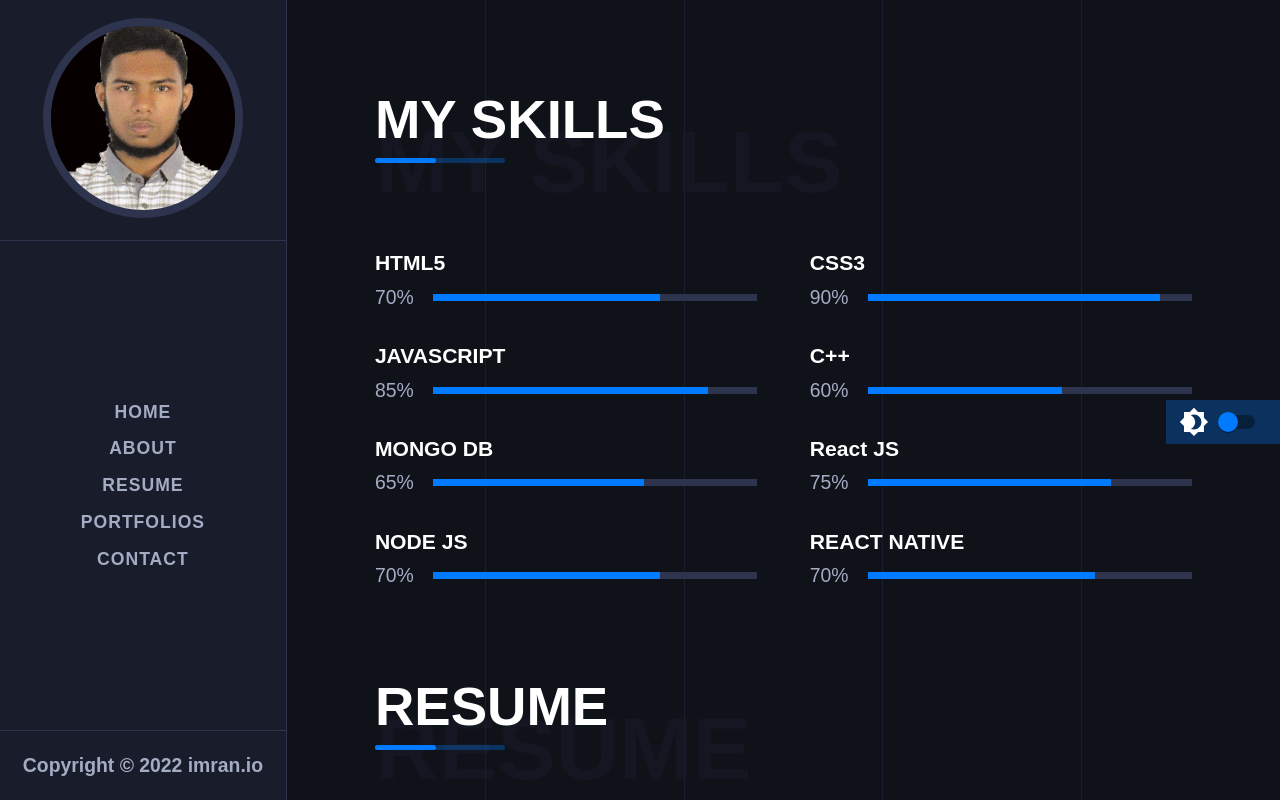
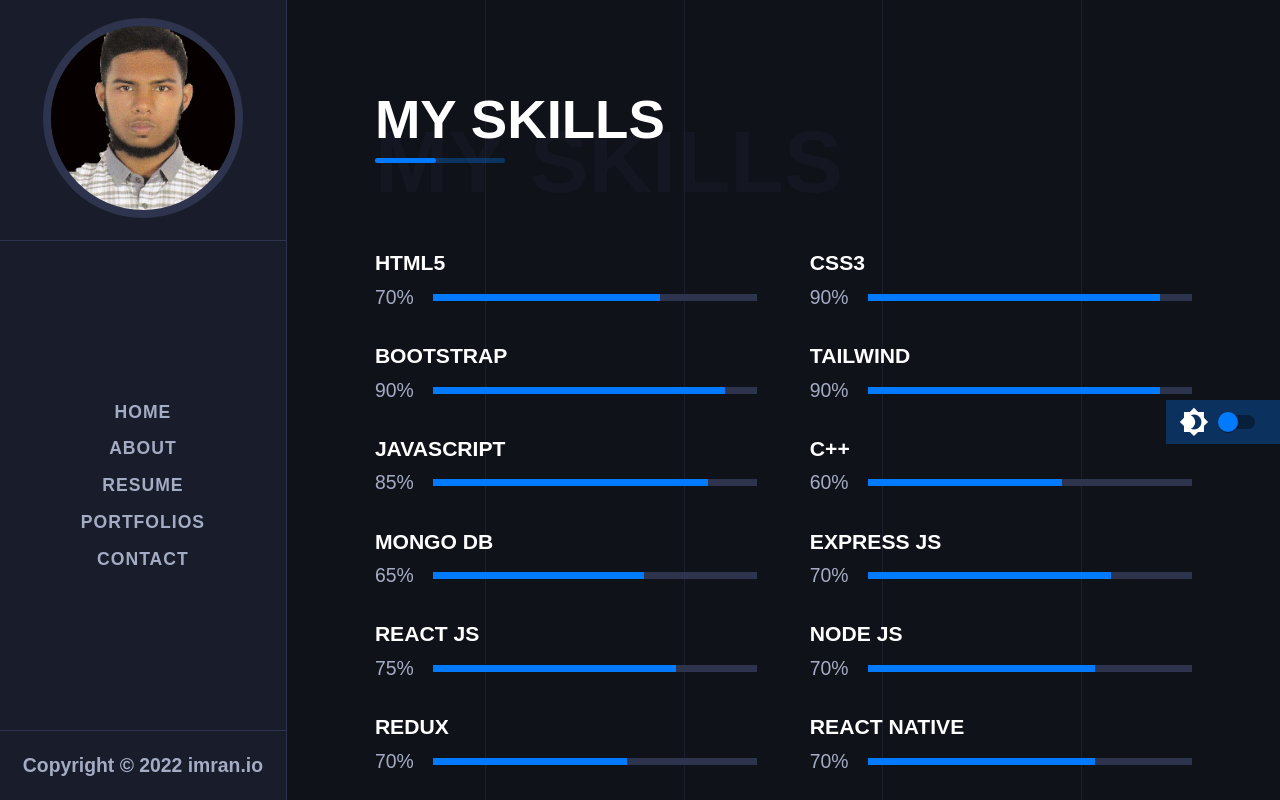
Before and after one commit to ImranProgrammer10/portfolio-website, a React (Create React App) app: page /resume in a window 1280 px wide. Shown: the top 800 px of the page. Built offline with nearby package versions, Linux system fonts and the light colour scheme; the HTML template or start-up script is replaced by a standard one.

Commit message:
eight commit

```diff
--- a/src/Components/Resume.js
+++ b/src/Components/Resume.js
@@ -22,7 +22,7 @@ function Resume() {
                     <ResumeItem
                         year={'2020 - Present'}
                         title={'Full Stack Web Developer'}
-                        subTitle={'Microsoft Studios'}
+                        subTitle={'Learning'}
                         text={'Lorem ipsum dolor sit, amet consectetur adipisicing elit. Culpa nihil impedit natus nostrum? Velit accusantium id quos, nihil vel quod.Quas, magni mollitia, aspernatur consequatur accusamus vero eum facere exercitationem velit suscipit ipsam placeat libero. '}
                     />
 
--- a/src/Components/Skills.js
+++ b/src/Components/Skills.js
@@ -22,6 +22,16 @@ function Skills() {
                             text={'90%'}
                         />
                         <ProgressBar
+                            title={'BOOTSTRAP'}
+                            width={'90%'}
+                            text={'90%'}
+                        />
+                        <ProgressBar
+                            title={'TAILWIND'}
+                            width={'90%'}
+                            text={'90%'}
+                        />
+                        <ProgressBar
                             title={'JAVASCRIPT'}
                             width={'85%'}
                             text={'85%'}
@@ -37,13 +47,23 @@ function Skills() {
                             text={'65%'}
                         />
                         <ProgressBar
-                            title={'React JS'}
+                            title={'EXPRESS JS'}
+                            width={'75%'}
+                            text={'70%'}
+                        />
+                        <ProgressBar
+                            title={'REACT JS'}
                             width={'75%'}
                             text={'75%'}
                         />
                         <ProgressBar
                             title={'NODE JS'}
                             width={'70%'}
+                            text={'70%'}
+                        />
+                        <ProgressBar
+                            title={'REDUX'}
+                            width={'60%'}
                             text={'70%'}
                         />
                         <ProgressBar
```
